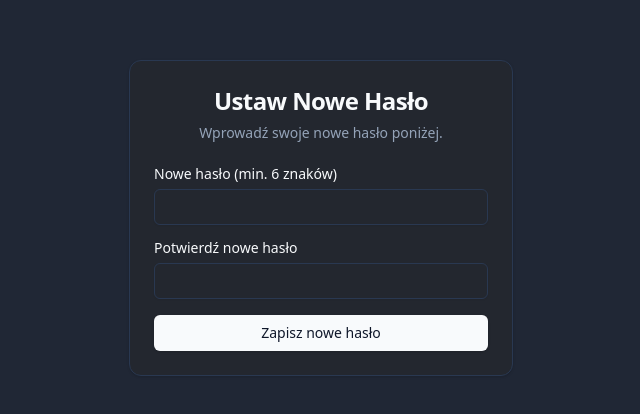
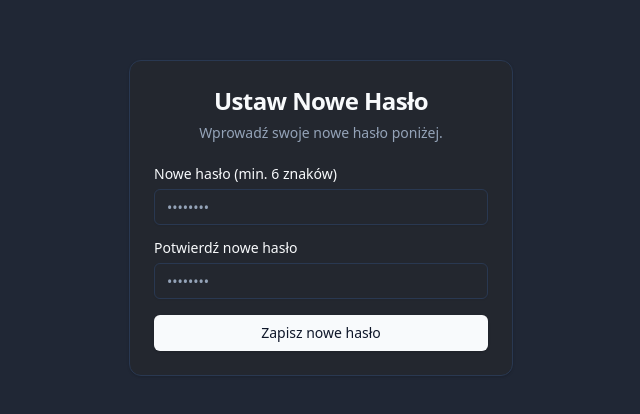
Before and after one commit to marcinadrych/WEB, a React (Vite) app: page /update-password in a window 1280 px wide. Shown: the part 182-596 px from the top of the page, without its empty margins (319-959 px from the left). Built offline with nearby package versions, Linux system fonts and the light colour scheme; no server answers.

Commit message:
Naprawa kodu

```diff
--- a/src/pages/UpdatePassword.jsx
+++ b/src/pages/UpdatePassword.jsx
@@ -1,6 +1,7 @@
 // src/pages/UpdatePassword.jsx
 
 import { useState } from 'react'
+import { useNavigate } from 'react-router-dom'
 import { supabase } from '@/supabaseClient'
 import { Button } from "@/components/ui/button"
 import { Input } from "@/components/ui/input"
@@ -12,35 +13,43 @@ export default function UpdatePassword() {
   const [loading, setLoading] = useState(false)
   const [password, setPassword] = useState('')
   const [confirmPassword, setConfirmPassword] = useState('')
+  const navigate = useNavigate()
   const { toast } = useToast()
 
   const handleUpdatePassword = async (event) => {
+    // Krok 1: Zapobiegamy domyślnemu przeładowaniu strony
     event.preventDefault()
 
+    // Krok 2: Walidacja - sprawdzamy, czy hasła są wystarczająco długie i takie same
     if (password.length < 6) {
       toast({ title: "Błąd", description: "Hasło musi mieć co najmniej 6 znaków.", variant: "destructive" })
       return
     }
-
     if (password !== confirmPassword) {
       toast({ title: "Błąd", description: "Hasła nie są takie same.", variant: "destructive" })
       return
     }
 
     setLoading(true)
+
+    // Krok 3: Wywołujemy funkcję Supabase do aktualizacji hasła użytkownika
+    // Supabase automatycznie wie, kim jest użytkownik, dzięki tokenowi z URL-a,
+    // który jest przechowywany w sesji przeglądarki.
     const { error } = await supabase.auth.updateUser({ password: password })
 
+    // Krok 4: Obsługa wyniku
     if (error) {
-      toast({ title: "Błąd", description: error.message, variant: "destructive" })
-      setLoading(false)
+      toast({ title: "Błąd", description: "Nie udało się zaktualizować hasła. Spróbuj ponownie.", variant: "destructive" })
     } else {
-      toast({ title: "Sukces!", description: "Hasło zostało zaktualizowane. Za chwilę zostaniesz przekierowany na stronę logowania." })
+      toast({ title: "Sukces!", description: "Hasło zostało zaktualizowane. Za chwilę zostaniesz przekierowany." })
 
-      // KLUCZOWA ZMIANA: Zamiast navigate, robimy twarde przeładowanie
+      // Krok 5: Czekamy 2 sekundy i przekierowujemy na stronę logowania
       setTimeout(() => {
-        window.location.href = "/login"; // To jest niezawodny sposób na przekierowanie
-      }, 2000); // Czekamy 2 sekundy, żeby użytkownik zdążył przeczytać toasta
+        // Twarde przeładowanie na stronę logowania jest najpewniejsze
+        window.location.href = "/login";
+      }, 2000);
     }
+    setLoading(false)
   }
 
   return (
@@ -51,16 +60,34 @@ export default function UpdatePassword() {
           <CardDescription>Wprowadź swoje nowe hasło poniżej.</CardDescription>
         </CardHeader>
         <CardContent>
+          {/* Upewniamy się, że formularz ma podpiętą funkcję `onSubmit` */}
           <form onSubmit={handleUpdatePassword} className="flex flex-col gap-4">
             <div className="grid gap-2">
               <Label htmlFor="password">Nowe hasło (min. 6 znaków)</Label>
-              <Input id="password" type="password" value={password} onChange={(e) => setPassword(e.target.value)} required />
+              <Input
+                id="password"
+                type="password"
+                placeholder="••••••••"
+                value={password}
+                required
+                onChange={(e) => setPassword(e.target.value)}
+              />
             </div>
             <div className="grid gap-2">
               <Label htmlFor="confirmPassword">Potwierdź nowe hasło</Label>
-              <Input id="confirmPassword" type="password" value={confirmPassword} onChange={(e) => setConfirmPassword(e.target.value)} required />
+              <Input
+                id="confirmPassword"
+                type="password"
+                placeholder="••••••••"
+                value={confirmPassword}
+                required
+                onChange={(e) => setConfirmPassword(e.target.value)}
+              />
             </div>
-            <Button type="submit" className="w-full" disabled={loading}>{loading ? 'Zapisywanie...' : 'Zapisz nowe hasło'}</Button>
+            {/* Przycisk jest typu "submit", więc wywoła `onSubmit` formularza */}
+            <Button type="submit" className="w-full" disabled={loading}>
+              {loading ? 'Zapisywanie...' : 'Zapisz nowe hasło'}
+            </Button>
           </form>
         </CardContent>
       </Card>
```
